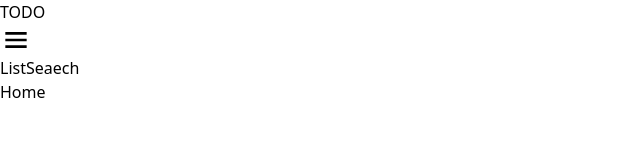
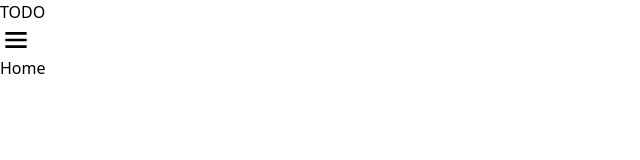
Before and after one commit to rajnirala4104/MyFaaltuChije, a React (Vite) app in the folder learningTypeScript/typeWithReact/TODO_WEB_APPLICATION/: page / in a window 1280 px wide. Shown: the top 160 px of the page, without its empty margins (0-640 px from the left). Built offline with nearby package versions, Linux system fonts and the light colour scheme.

Commit message:
litbit changes

```diff
--- a/learningTypeScript/typeWithReact/TODO_WEB_APPLICATION/src/shared/Navbar.tsx
+++ b/learningTypeScript/typeWithReact/TODO_WEB_APPLICATION/src/shared/Navbar.tsx
@@ -4,7 +4,7 @@ import { NavMenu } from '../icons'
 
 export const Navbar = () => {
 
-  const [navbarMenu, setNavbarMenu] = useState<boolean>(true)
+  const [navbarMenu, setNavbarMenu] = useState<boolean>(false)
 
   const navMenuResponsivenessHandler = () => {
     setNavbarMenu(!navbarMenu)
@@ -25,9 +25,9 @@ export const Navbar = () => {
         </div>
       </header>
       {navbarMenu ? (
-        <div className='bg-gray-300 transition p-4 flex justify-evenly items-center'>
-          <span>List</span>
-          <span>Seaech</span>
+        <div className='bg-blue-100 transition px-4 py-3 flex justify-end items-center'>
+          <span className='cursor-pointer hover:underline *:underline-offset-4'>TaskList</span>
+          <span className='bg-blue-300 ml-8 text-black p-2 rounded-md cursor-pointer hover:bg-blue-400 transition duration-200'>Seaech</span>
         </div>
       ) : ""}
     </React.Fragment>
```
Also changed, not shown: 2 other files (tests, documents, lock files or other folders).
